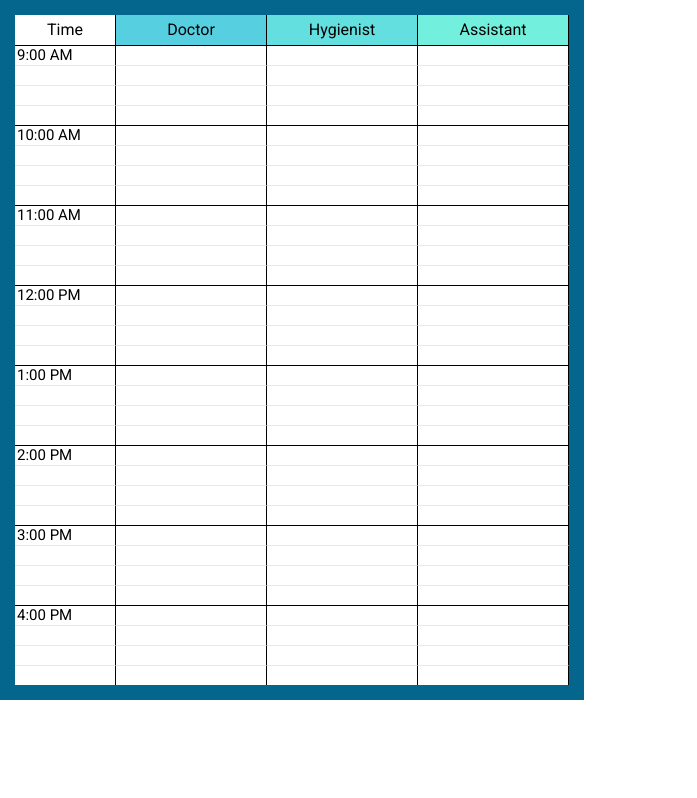
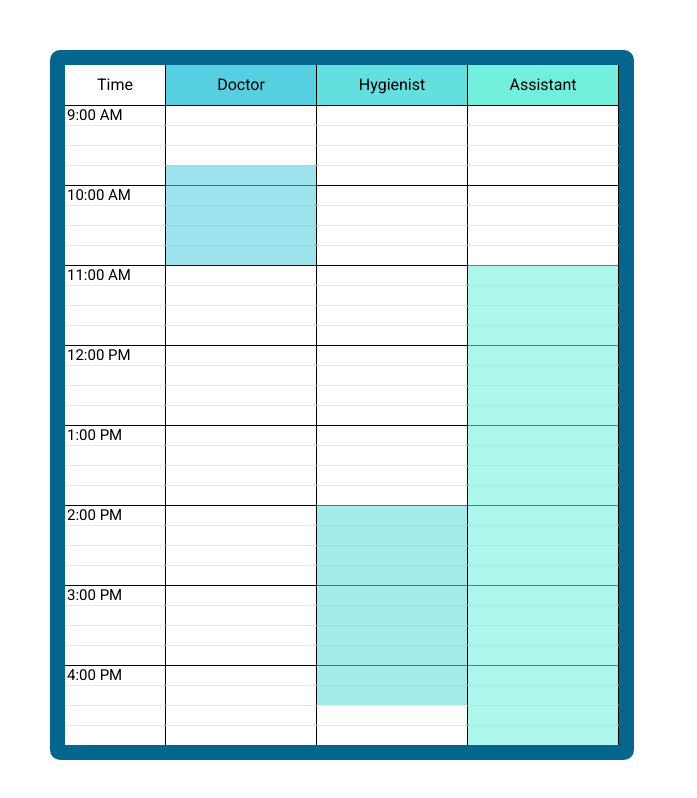
Before and after one commit to PopeDearden/scheduler, a React (Create React App) app: page / in a window 1280 px wide. Shown: the top 798 px of the page, without its empty margins (0-697 px from the left). Built offline with nearby package versions, Linux system fonts and the light colour scheme.

Commit message:
General layout of schedule is complete

```diff
--- a/src/App.js
+++ b/src/App.js
@@ -2,6 +2,7 @@ import React, { useState } from 'react'
 import data from './data.json'
 import ScheduleTimeLayout from './Components/Schedule/ScheduleTimeLayout'
 import ScheduleBlankLayout from './Components/Schedule/ScheduleBlankLayout'
+import ScheduleFilled from './Components/Schedule/ScheduleFilled'
 import './App.scss'
 import './Reset.scss'
 
@@ -9,17 +10,24 @@ export default function App() {
   const [schedule, setData] = useState({
     data
   });
-  return(
+  return (
     <div className="App">
       <div className="ScheduleBox">
-      <ScheduleTimeLayout
-      times={schedule.data.times}/>
-      {schedule.data.data.map((data, index)=>(
-        <ScheduleBlankLayout
-        times={schedule.data.times}
-        title={data.position}
-        color={data.color}/>
-      ))}
+        <ScheduleTimeLayout
+          times={schedule.data.times} />
+        {schedule.data.data.map((data, index) => (
+          <div className="Role">
+            <ScheduleBlankLayout
+              times={schedule.data.times}
+              title={data.position}
+              color={data.color} />
+            <ScheduleFilled
+              available={data.availability}
+              color={data.color}
+            />
+          </div>
+        ))}
+
 
       </div>
     </div>
--- a/src/App.scss
+++ b/src/App.scss
@@ -8,19 +8,27 @@ $Boxwidth: 450px + 100px + 4px;
 .App {
   font-family: 'Roboto', sans-serif;
 }
+
+.Available{
+  margin: 0px;
+  padding:0px;
+}
 .ScheduleBox{
   display: flex;
   justify-content: flex-start;
   padding:0px;
   margin:0px;
   border: solid 15px $border;
+  border-radius: 10px;
+  margin: 50px;
   width:$Boxwidth;
+  max-height:680px;
 }
 .TitleBar{
   display: flex;
   align-items: center;
   justify-content: center;
-  min-height: 30px;
+  min-height: $Slot + $Slot;
   max-width: 100px;
   border-right: solid 1px;
 }
@@ -28,7 +36,7 @@ $Boxwidth: 450px + 100px + 4px;
   display: flex;
   align-items: center;
   justify-content: center;
-  min-height: 30px;
+  min-height: $Slot + $Slot;
   max-width: 150px;
   border-right: 1px solid;
 }
--- /dev/null
+++ b/src/Components/Schedule/ScheduleFilled.jsx
@@ -0,0 +1,26 @@
+import React, { useState } from 'react'
+import data from '../../data.json'
+import '../../App.scss'
+
+export default function ScheduleFilled({ available, color }) {
+
+    return (
+        <div className="Available">
+            {available.map((time, index) => {
+                return (
+                    <div style={{
+                        position: "relative",
+                        width: "150px",
+                        height: `${(time.end - time.start) * 20}px`,
+                        width: "150px",
+                        backgroundColor: `${color}95`,
+                        margin: "0px",
+                        padding: "0px",
+                        bottom: `${(34 - time.start)*20-40}px`
+                    }}>
+                    </div>
+                )
+            })}
+        </div>
+    )
+}
--- a/src/data.json
+++ b/src/data.json
@@ -5,8 +5,8 @@
             "color":"#56cfe1",
             "availability": [
                 {
-                    "start time": "",
-                    "end time": ""
+                    "start": "3",
+                    "end": "8"
                 }
             ]
         },
@@ -15,8 +15,8 @@
             "color":"#64dfdf",
             "availability": [
                 {
-                    "start time": "",
-                    "end time": ""
+                    "start": "20",
+                    "end": "30"
                 }
             ]
         },
@@ -25,8 +25,8 @@
             "color":"#72efdd",
             "availability": [
                 {
-                    "start time": "",
-                    "end time": ""
+                    "start": "8",
+                    "end": "32"
                 }
             ]
         }
```
